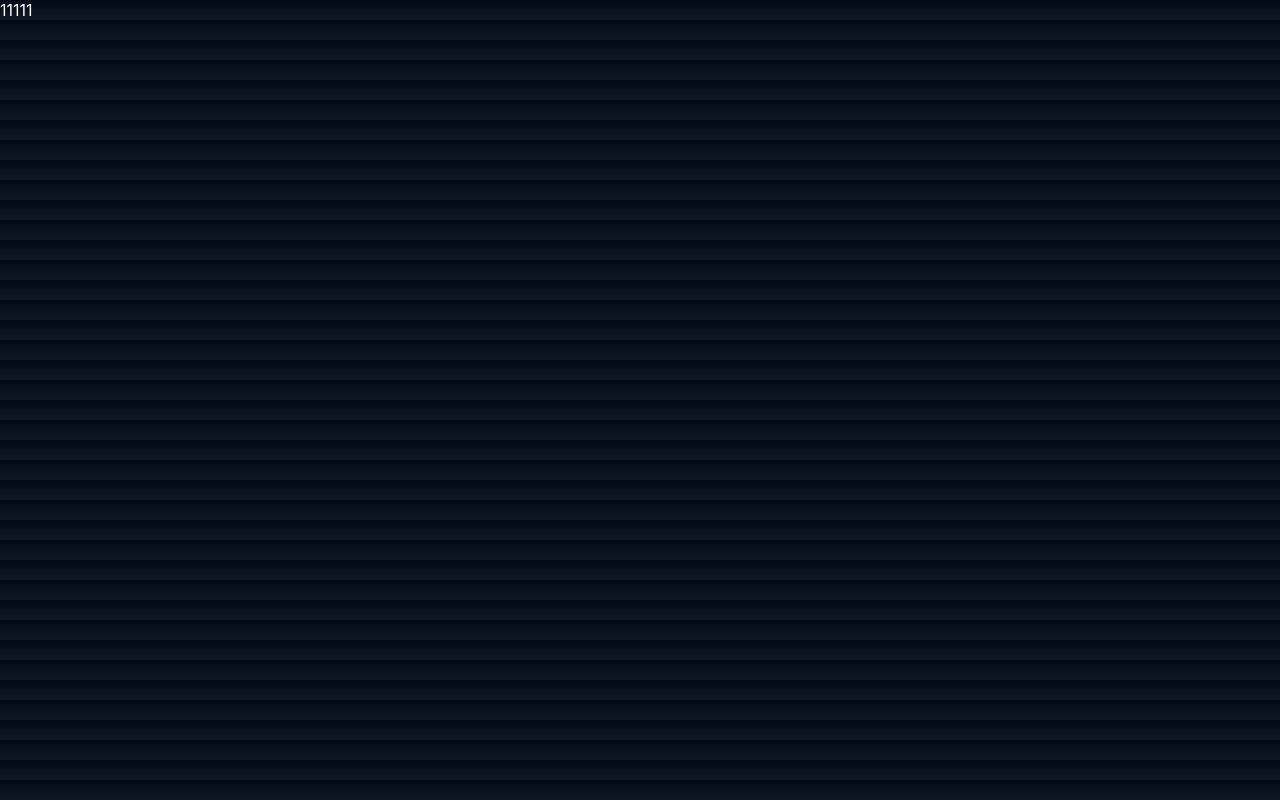
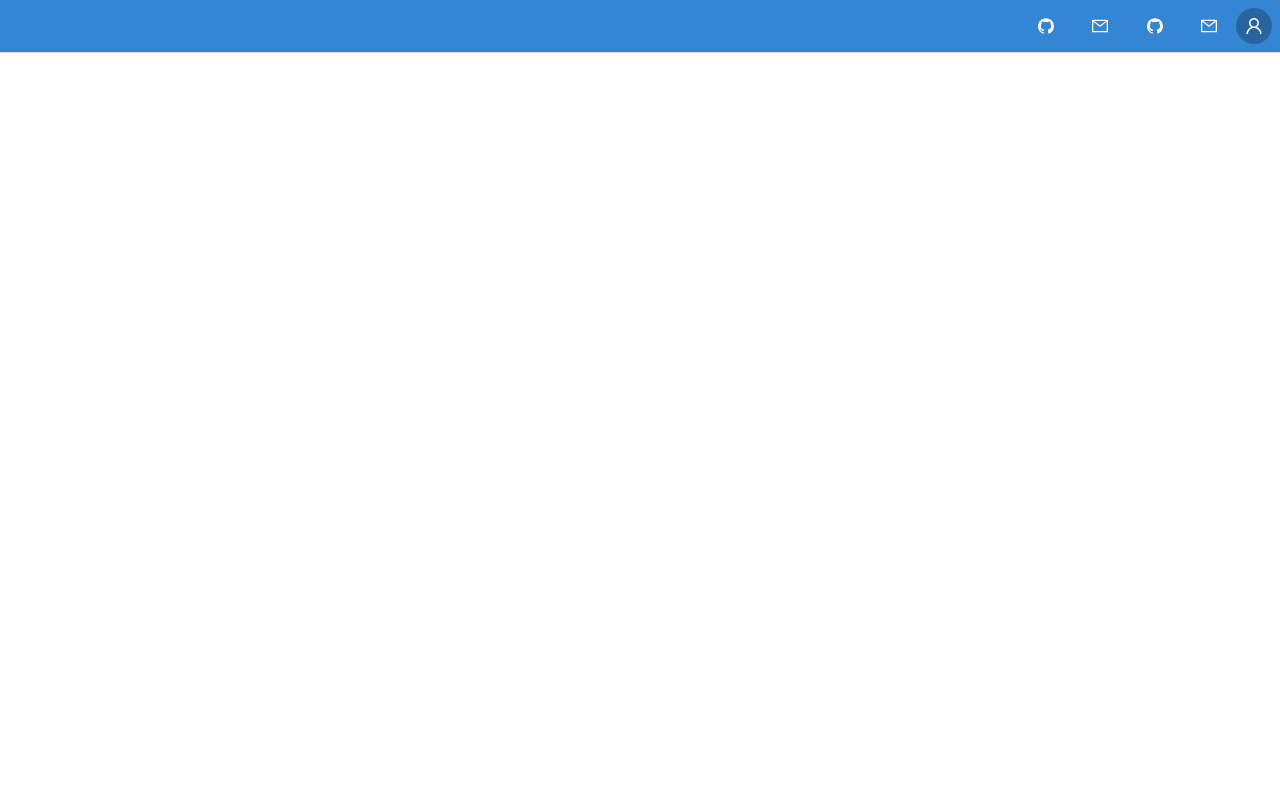
Before and after one commit to sanwu-maizi/Yaojia_FrontEnd, a React app: page / in a window 1280 px wide. Built offline with nearby package versions, Linux system fonts and the light colour scheme; the HTML template or start-up script is replaced by a standard one.

Commit message:
初步页面展示

```diff
--- a/package.json
+++ b/package.json
@@ -10,6 +10,9 @@
     "preview": "rsbuild preview"
   },
   "dependencies": {
+    "@ant-design/icons": "^5.5.1",
+    "ant-design": "^1.0.0",
+    "antd": "^5.22.1",
     "react": "^18.3.1",
     "react-dom": "^18.3.1",
     "react-router-dom": "^6.28.0"
--- a/src/App.css
+++ b/src/App.css
@@ -2,25 +2,4 @@ body {
   margin: 0;
   color: #fff;
   font-family: Inter, Avenir, Helvetica, Arial, sans-serif;
-  background-image: linear-gradient(to bottom, #020917, #101725);
 }
-
-.content {
-  display: flex;
-  min-height: 100vh;
-  line-height: 1.1;
-  text-align: center;
-  flex-direction: column;
-  justify-content: center;
-}
-
-.content h1 {
-  font-size: 3.6rem;
-  font-weight: 700;
-}
-
-.content p {
-  font-size: 1.2rem;
-  font-weight: 400;
-  opacity: 0.5;
-}
--- /dev/null
+++ b/src/components/Header/Header.tsx
@@ -0,0 +1,27 @@
+import React from 'react';
+import './index.css'
+
+import { UserOutlined,GithubOutlined,MailOutlined } from '@ant-design/icons';
+import { Avatar  ,Space} from 'antd';
+const Header: React.FC = () => {
+  return (
+    <header className="header">
+      <nav className="nav">
+
+        <GithubOutlined onClick={toGithub}/>
+        <MailOutlined width={'100px'} />
+        <GithubOutlined onClick={toGithub}/>
+        <MailOutlined width={'100px'} />
+      </nav>
+      <Space direction="vertical" size={16}>
+        <Avatar size={36} icon={<UserOutlined />} />
+      </Space>
+    </header>
+  );
+}
+function toGithub(){
+  window.location.href = 'https://github.com';
+}
+
+
+export default Header;
--- /dev/null
+++ b/src/components/Header/index.css
@@ -0,0 +1,36 @@
+.header {
+    display: flex;
+    justify-content: space-between;
+    align-items: center;
+    padding: 1vh ;
+    background-color: #1572cfdc;
+    border-bottom: 1px solid #e0e0e0;
+  }
+
+  .nav {
+    display: flex;
+    justify-content: space-around; /* 或者使用 space-between */
+    flex-grow: 1;
+    margin-left: 80%; /* 推开按钮，使其占据右边的 70% */
+  }
+
+  .linkButton {
+    padding: 10px 20px;
+    background-color: #007bff;
+    color: white;
+    border: none;
+    border-radius: 4px;
+    cursor: pointer;
+    transition: background-color 0.3s ease;
+  }
+
+  .linkButton:hover {
+    background-color: #0056b3;
+  }
+
+  .user-avatar img {
+    width: 40px;
+    height: 40px;
+    border-radius: 50%;
+    cursor: pointer;
+  }
--- a/src/constants/index.ts
+++ b/src/constants/index.ts
@@ -0,0 +1 @@
+export const MAX_LENGTH = 100;
--- a/src/pages/Home.tsx
+++ b/src/pages/Home.tsx
@@ -1,8 +1,8 @@
+import Header from "../components/Header/Header";
+
 function Home() {
   return (
-    <div>
-      11111
-    </div>
+    <Header></Header>
   )
 };
 
--- a/src/pages/Login.tsx
+++ b/src/pages/Login.tsx
@@ -1,9 +1,20 @@
+import { memo, useState } from 'react';
+import './Login.css';
 function Login() {
+  const BUTTON_TEXT = '立即登录';
+  const [isLogin, setIsLogin] = useState(false);
+  const handleClick = () => {
+    setIsLogin(true);
+  }
   return (
-    <div>
-      11111
+    <div className='page' onClick={handleClick}>
+      <div className='login'>
+        <div className='login_title'>登录</div>
+        <button className='login_button'>{BUTTON_TEXT}</button>
+      </div>
+      {isLogin && <div className='login_success'>登录成功</div>}
     </div>
   )
-};
+}
 
-export default Login;
+export default memo(Login);
--- a/src/pages/NotFound.tsx
+++ b/src/pages/NotFound.tsx
@@ -1,8 +1,12 @@
+import {Button,Result} from 'antd';
 function NotFound() {
   return (
-    <div>
-      404
-    </div>
+    <Result
+    status="404"
+    title="404"
+    subTitle="Sorry, the page you visited does not exist."
+    extra={<Button type="primary">Back Home</Button>}
+  />
   )
 };
 
```
Also changed, not shown: src/pages/Login.css (added), 1 other file (tests, documents, lock files or other folders).
